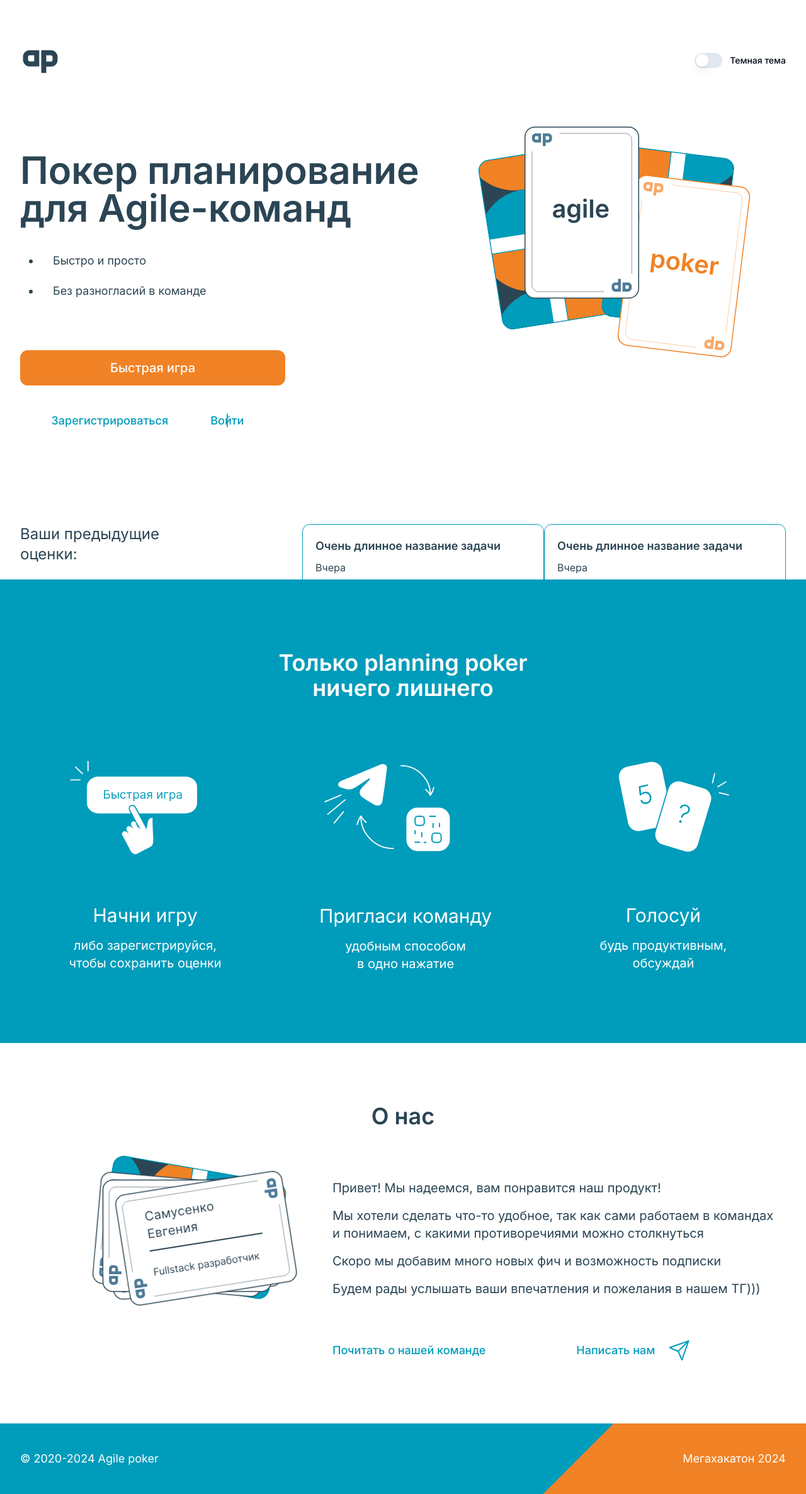
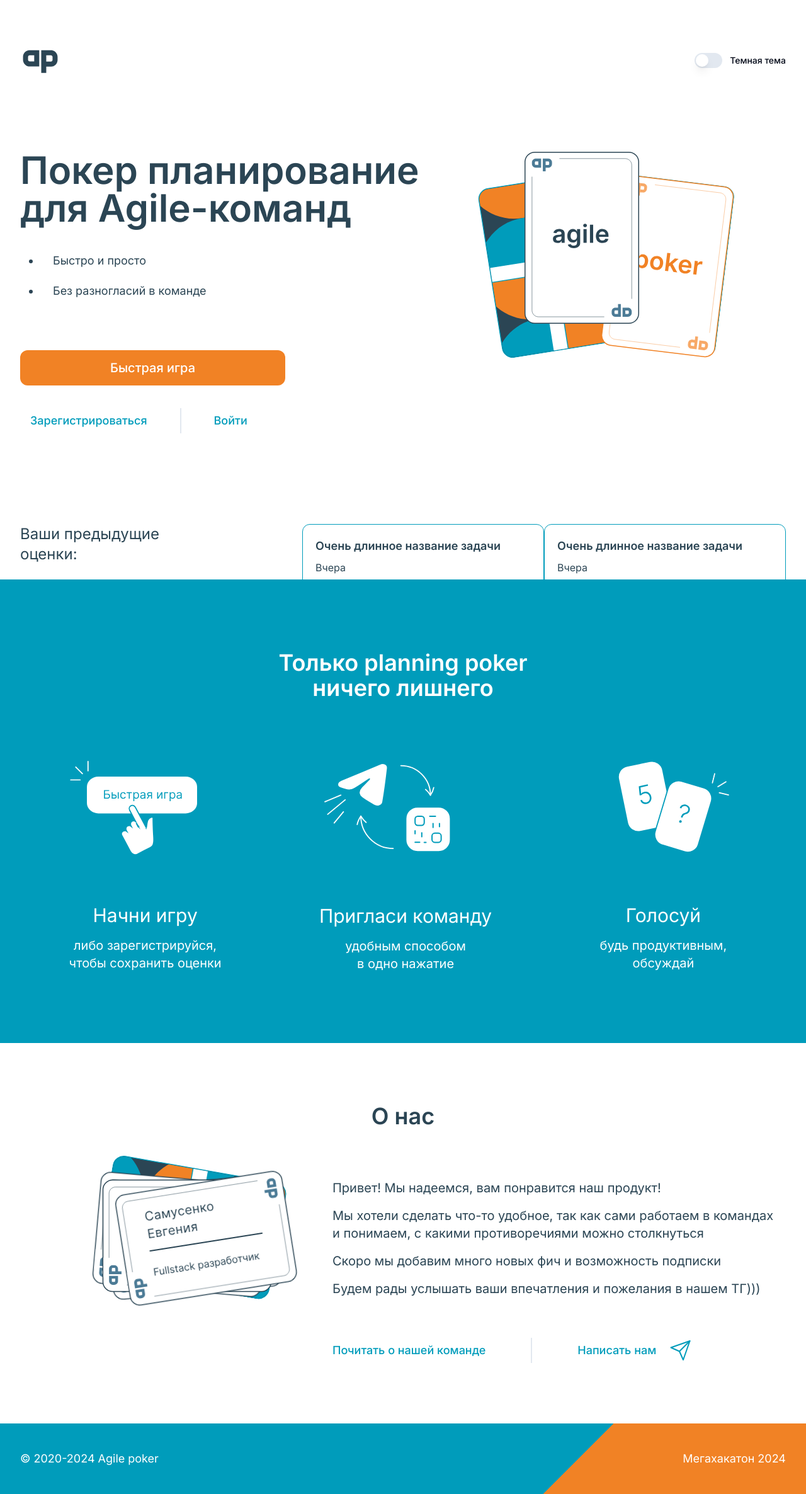
Before and after one commit to pirozheka/agile-poker, a Next.js app: page / in a window 1280 px wide. Shown: the whole page at 63% size. Built offline with nearby package versions, Linux system fonts and the light colour scheme.

Commit message:
Исправлено позиционирование карточек, добавлен разделитель между кнопками

```diff
--- a/src/components/About.jsx
+++ b/src/components/About.jsx
@@ -3,7 +3,7 @@ import AboutCards from "./about-cards/AboutCards";
 
 const About = () => {
   return (
-    <>
+    <div className="overflow-hidden">
       <h2 className="text-center text-mainText font-semibold text-4xl mt-24">О наc</h2>
       <div className="flex relative container mt-20" >
         <div className="w-80">
@@ -14,14 +14,16 @@ const About = () => {
           <p className="mt-4">Мы хотели сделать что-то удобное, так как сами работаем в командах <br /> и понимаем, с какими противоречиями можно столкнуться </p>
           <p className="mt-4">Скоро мы добавим много новых фич и возможность подписки </p>
           <p className="mt-4">Будем рады услышать ваши впечатления и пожелания в нашем ТГ))) </p>
-          <div className="flex gap-28 pb-24 mt-16">
+          <div className="flex gap-14 pb-24 mt-16">
             <Button className="text-main text-lg pl-0 hover:underline hover:text-decoration-solid">Почитать о нашей команде</Button>
+            <div className="h-10 w-0.5 bg-divider dark:bg-darkThemeText"></div>
             <Button className="text-main text-lg pr-0 hover:underline hover:text-decoration-solid">Написать нам <img className="ml-5" src="/icons/send.svg"></img></Button>
           </div>
+
         </div>
 
       </div>
-    </>
+    </div>
   );
 };
 
--- a/src/components/Hero.jsx
+++ b/src/components/Hero.jsx
@@ -3,22 +3,23 @@ import Cards from "./header-cards/Cards";
 
 const Hero = () => {
   return (
-    <div  className="mt-28 flex justify-between relative container" >
+    <div className="mt-28 flex justify-between relative container" >
       <div>
-        <h2 className="text-6xl font-semibold text-mainText dark:text-darkThemeText">Покер планирование <br/>для Agile-команд</h2>
+        <h2 className="text-6xl font-semibold text-mainText dark:text-darkThemeText">Покер планирование <br />для Agile-команд</h2>
         <ul className="mt-10 pl-8">
-            <li className="text-lg mt-10 pl-5 list-disc text-mainText dark:text-darkThemeText">Быстро и просто</li>
-            <li className="text-lg mt-5 pl-5 list-disc text-mainText dark:text-darkThemeText">Без разногласий в команде</li>
+          <li className="text-lg mt-10 pl-5 list-disc text-mainText dark:text-darkThemeText">Быстро и просто</li>
+          <li className="text-lg mt-5 pl-5 list-disc text-mainText dark:text-darkThemeText">Без разногласий в команде</li>
         </ul>
         <div className="flex flex-col max-w-md mt-20">
-            <Button className="bg-secondary text-xl text-white w-421 h-14 rounded-xl hover:bg-btnHover">Быстрая игра</Button>
-            <div className="flex justify-around mt-9 w-421">
-                <Button className="text-main dark:text-darkThemeText  text-lg mlhover:underline hover:text-decoration-solid">Зарегистрироваться</Button>
-                <Button className="text-main dark:text-darkThemeText before:content-['|'] before:absolute before: -left-8 text-lg pr-0 hover:underline relative hover:text-decoration-solid">Войти</Button>
-            </div>
+          <Button className="bg-secondary text-xl text-white w-421 h-14 rounded-xl hover:bg-btnHover">Быстрая игра</Button>
+          <div className="flex gap-9 mt-9">
+            <Button className="text-main dark:text-darkThemeText text-lg mlhover:underline hover:text-decoration-solid">Зарегистрироваться</Button>
+            <div className="h-10 w-0.5 bg-divider dark:bg-darkThemeText"></div>
+            <Button className="text-main dark:text-darkThemeText text-lg pr-0 hover:underline relative hover:text-decoration-solid">Войти</Button>
+          </div>
         </div>
       </div >
-        <Cards />
+      <Cards />
     </div>
   );
 };
--- a/src/components/header-cards/cards.css
+++ b/src/components/header-cards/cards.css
@@ -1,5 +1,6 @@
 .im1 {
   position: absolute;
+  top:10%;
   right: 25%;
   z-index: 1;
 }
@@ -7,13 +8,14 @@
 .im2 {
   position: absolute;
   right: 10%;
+  top:10%;
   z-index: 2;
 }
 
 .im3 {
   position: absolute;
   opacity: 1;
-  top: -40px;
+
   left: 65%;
   z-index: 3;
 }
@@ -22,8 +24,8 @@
   position: absolute;
   transform: rotate(7deg);
   opacity: 1;
-  top: 10%;
-  right: 8%;
+  top:10%;
+  right: 10%;
   z-index: 2;
 }
 
@@ -33,7 +35,7 @@
   opacity: 1;
   left: 110%;
   visibility: hidden;
-  top: -50%;
+  top: -45%;
   z-index: 3;
 
 }
@@ -41,7 +43,7 @@
 .hand-02 {
   position: absolute;
   transform: rotate(5deg);
-  right: 20%;
+  right: 21%;
   top: -850px;
   visibility: hidden;
   z-index: 4;
--- a/tailwind.config.js
+++ b/tailwind.config.js
@@ -30,6 +30,7 @@ module.exports = {
         btnHover: 'rgb(247, 169, 104)',
         darkThemeBg: '#273a45',
         darkThemeText: '#E7ECF1',
+        divider: '#E2E8F0',
         destructive: {
           DEFAULT: "hsl(var(--destructive))",
           foreground: "hsl(var(--destructive-foreground))",
```
